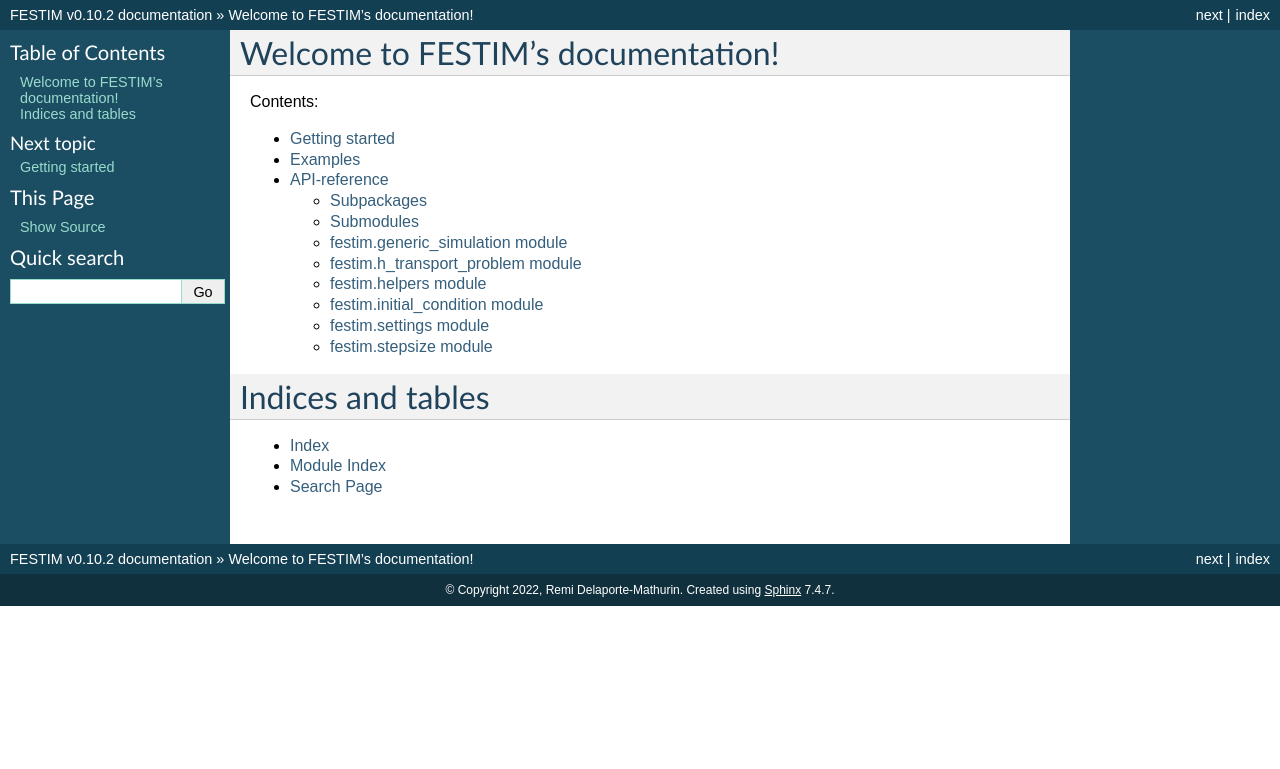
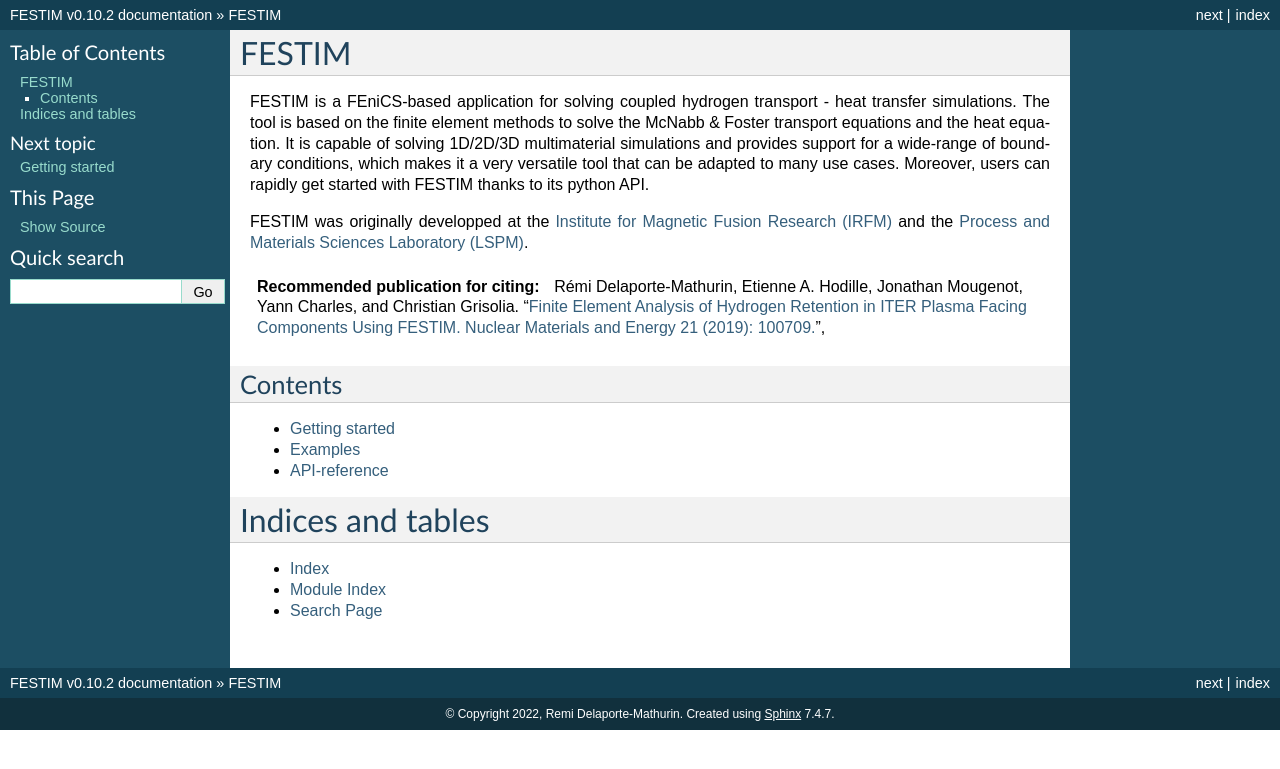
Before and after one commit to festim-dev/FESTIM, a Sphinx documentation site: the page built from docs/source/index.rst, in a window 1280 px wide. Shown: the top 769 px of the page. Built offline with Sphinx 7.4.7, drawn with Linux system fonts in a browser that asks for light colours.

Commit message:
Introduction

```diff
--- a/docs/source/index.rst
+++ b/docs/source/index.rst
@@ -3,12 +3,32 @@
    You can adapt this file completely to your liking, but it should at least
    contain the root `toctree` directive.
 
-Welcome to FESTIM's documentation!
-==================================
+FESTIM
+======
+
+FESTIM is a FEniCS-based application for solving coupled hydrogen transport - heat transfer simulations.
+The tool is based on the finite element methods to solve the McNabb & Foster transport equations and the heat equation.
+It is capable of solving 1D/2D/3D multimaterial simulations and provides support for a wide-range of boundary conditions, which makes it a very versatile tool that can be adapted to many use cases.
+Moreover, users can rapidly get started with FESTIM thanks to its python API.
+
+FESTIM was originally developped at the `Institute for Magnetic Fusion Research (IRFM) <https://irfm.cea.fr/en/index.php>`_ and the `Process and Materials Sciences Laboratory (LSPM) <https://www.lspm.cnrs.fr/en/home/>`_.
+
+
+.. admonition:: Recommended publication for citing
+   :class: tip
+
+   Rémi Delaporte-Mathurin, Etienne A. Hodille, Jonathan Mougenot, Yann Charles, and Christian Grisolia.
+   "`Finite Element Analysis of Hydrogen Retention in ITER Plasma Facing Components Using FESTIM.
+   Nuclear Materials and Energy 21 (2019): 100709. <https://doi.org/10.1016/j.nme.2019.100709>`_",
+
+.. only:: html
+
+   --------
+   Contents
+   --------
 
 .. toctree::
-   :maxdepth: 2
-   :caption: Contents:
+   :maxdepth: 1
 
    getting_started
    examples
```
